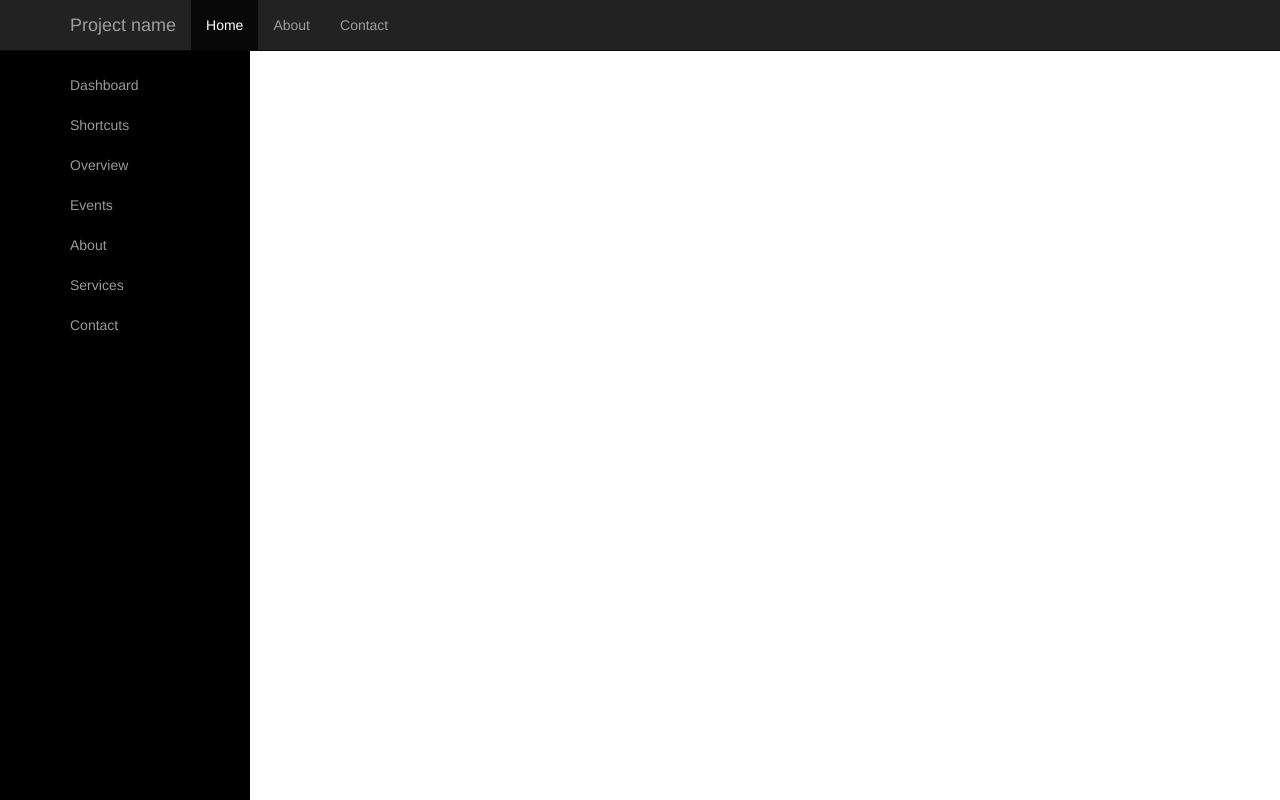
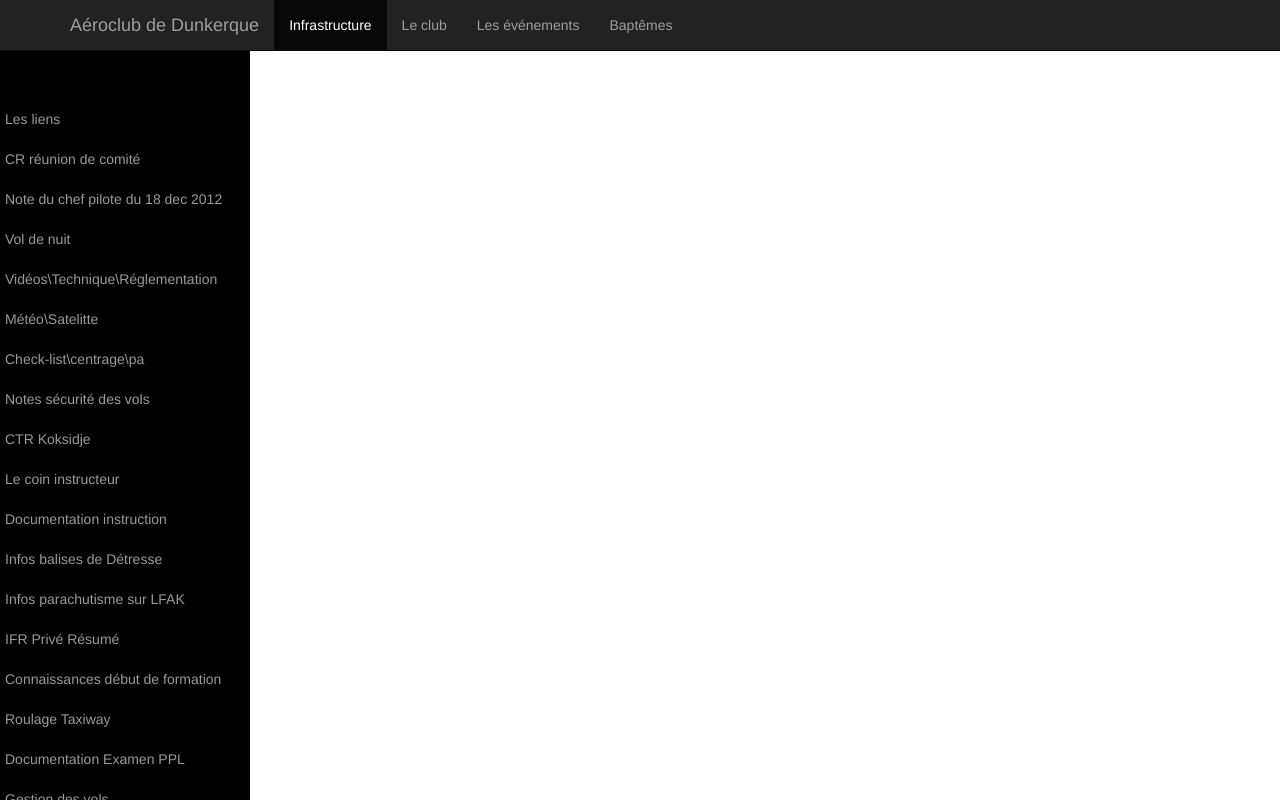
Before and after one commit to trucathon/website, a plain HTML site: page index.html in a window 1280 px wide. Drawn offline with Linux system fonts and the light colour scheme.

Commit message:
maj
mise a jour

```diff
--- a/css/simple-sidebar.css
+++ b/css/simple-sidebar.css
@@ -59,7 +59,7 @@
 }
 
 .sidebar-nav li {
-    text-indent: 70px;
+    text-indent: 5px;
     line-height: 40px;
 }
 
--- a/index.html
+++ b/index.html
@@ -24,10 +24,12 @@
     <meta name="author" content="">
 
     <title>Simple Sidebar - Start Bootstrap Template</title>
+    <input type="text" class="form-control" placeholder="Search...">
 
     <link href="css/bootstrap.min.css" rel="stylesheet">
 
     <link href="css/simple-sidebar.css" rel="stylesheet">
+
 
         <div class="container-fluid">
         <div style="background:#020202">
@@ -40,13 +42,14 @@
             <span class="icon-bar"></span>
             <span class="icon-bar"></span>
           </button>
-          <a class="navbar-brand" href="#">Project name</a>
+          <a class="navbar-brand" href="#">A&eacuteroclub de Dunkerque</a>
         </div>
         <div id="navbar" class="collapse navbar-collapse">
           <ul class="nav navbar-nav">
-            <li class="active"><a href="#">Home</a></li>
-            <li><a href="#about">About</a></li>
-            <li><a href="#contact">Contact</a></li>
+            <li class="active"><a href="#">Infrastructure </a></li>
+            <li><a href="#about">Le club</a></li>
+            <li><a href="#contact">Les &eacutev&eacutenements</a></li>
+            <li><a href="#contact">Bapt&ecircmes</a></li>
           </ul>
         </div><!--/.nav-collapse -->
       </div>
@@ -61,30 +64,61 @@
         <div id="sidebar-wrapper">
             <ul class="sidebar-nav">
                 <li class="sidebar-brand">
-                    <a href="#">
-                        Start Bootstrap
-                    </a>
+
                 </li>
                 <li>
-                    <a href="#">Dashboard</a>
+                    <a href="#">Les liens</a>
                 </li>
                 <li>
-                    <a href="#">Shortcuts</a>
+                    <a href="#">CR r&eacuteunion de comit&eacute</a>
                 </li>
                 <li>
-                    <a href="#">Overview</a>
+                    <a href="#">Note du chef pilote du 18 dec 2012</a>
                 </li>
                 <li>
-                    <a href="#">Events</a>
+                    <a href="#">Vol de nuit</a>
                 </li>
                 <li>
-                    <a href="#">About</a>
+                    <a href="#">Vid&eacuteos\Technique\R&eacuteglementation</a>
                 </li>
                 <li>
-                    <a href="#">Services</a>
+                    <a href="#">M&eacutet&eacuteo\Satelitte</a>
                 </li>
                 <li>
-                    <a href="#">Contact</a>
+                    <a href="#">Check-list\centrage\pa</a>
+                </li>
+                <li>
+                    <a href="#">Notes s&eacutecurit&eacute des vols</a>
+                </li>
+                <li>
+                    <a href="#">CTR Koksidje</a>
+                </li>
+                <li>
+                    <a href="#">Le coin instructeur</a>
+                </li>
+                <li>
+                    <a href="#">Documentation instruction</a>
+                </li>
+                <li>
+                    <a href="#">Infos balises de D&eacutetresse</a>
+                </li>
+                <li>
+                    <a href="#">Infos parachutisme sur LFAK</a>
+                </li>
+                <li>
+                    <a href="#">IFR Priv&eacute R&eacutesum&eacute</a>
+                </li>
+                <li>
+                    <a href="#">Connaissances d&eacutebut de formation</a>
+                </li>
+                <li>
+                    <a href="#">Roulage Taxiway</a>
+                </li>
+                <li>
+                    <a href="#">Documentation Examen PPL</a>
+                </li>
+                <li>
+                    <a href="#">Gestion des vols</a>
                 </li>
             </ul>
         </div>
```
Also changed, not shown: 4 other files.
